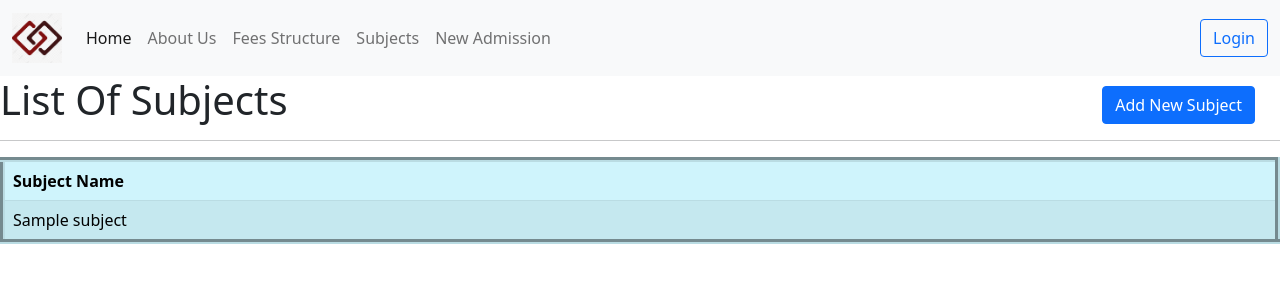
After one commit to 930krishna/school, a Django app: page /subList in a window 1280 px wide. The commit adds this page. Shown: the top 300 px of the page. Run offline with Django 4.2, Linux system fonts and the light colour scheme; tables that the repository leaves empty hold one stand-in row (values such as "Sample post"); some libraries are stand-ins or nearby versions.

Commit message:
Create subject list and add new subject

```diff
--- a/management/models.py
+++ b/management/models.py
@@ -3,4 +3,4 @@ from django.db import models
 # Create your models here.
 class Subject(models.Model):
     id=models.AutoField(primary_key=True)
-    subject_name=models.CharField(max_length=10)
+    subject_name=models.CharField(max_length=20)
--- a/management/views.py
+++ b/management/views.py
@@ -18,3 +18,7 @@ class AddSubject(View):
             return redirect('home')
         else:
             return HTTPResponse("<h4>Subject is not added.</h4>")
+
+def subList(request):
+    data=Subject.objects.all()
+    return render(request,'subList.html',{'mydata':data})
--- a/school/urls.py
+++ b/school/urls.py
@@ -23,4 +23,5 @@ urlpatterns = [
     path('',views.home,name='home'),
     path('management',include('management.urls')),
     path('addsub',views.AddSubject.as_view(),name='addsub'),
+    path('subList',views.subList,name='subList')
 ]
--- a/static/CSS/mystyle.css
+++ b/static/CSS/mystyle.css
@@ -6,3 +6,7 @@
     text-align: center;
     font-family: monotype corsiva;
 }
+
+.top-btn {
+    margin-right: 25px; margin-top: 10px;
+}
--- a/templates/base.html
+++ b/templates/base.html
@@ -25,9 +25,11 @@
             <li class="nav-item">
               <a class="nav-link" href="#">Fees Structure</a>
             </li>
-            <li class="nav-item">
-              <a class="nav-link" href="addsub">Subjects</a>
+            <li class="nav-item dropdown">
+              <a class="nav-link" href="subList">Subjects</a>
+
             </li>
+
             <li class="nav-item">
               <a class="nav-link" href="#">New Admission</a>
             </li>
--- /dev/null
+++ b/templates/subList.html
@@ -0,0 +1,30 @@
+{% extends 'base.html' %}
+
+{% block body %}
+<div>
+    <div style="float:left;">
+        <h1>List Of Subjects</h1>
+    </div>
+    <div style="float:right;">
+        <a class="btn btn-primary top-btn" href="addsub">Add New Subject</a>
+    </div>
+</div>
+<br><br>
+<hr>
+<table border="5" class="table table-info table-striped table-hover table-bordered">
+    <thead>
+        <tr>
+            <th>Subject Name
+            </th>
+        </tr>
+    </thead>
+    <tbody>
+        {% for dt in mydata %}
+        <tr>
+            <td>{{ dt.subject_name }}</td>
+
+        </tr>
+        {% endfor %}
+    </tbody>
+</table>
+{% endblock body %}
```
Also changed, not shown: templates/addsubject.html (+11 -1 lines).
